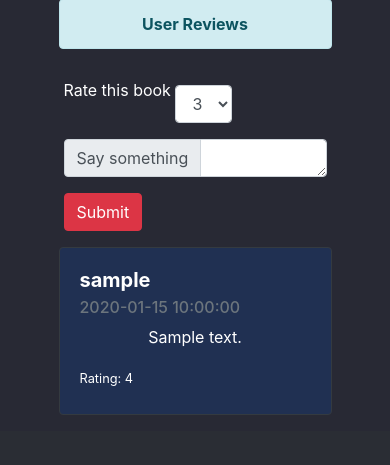
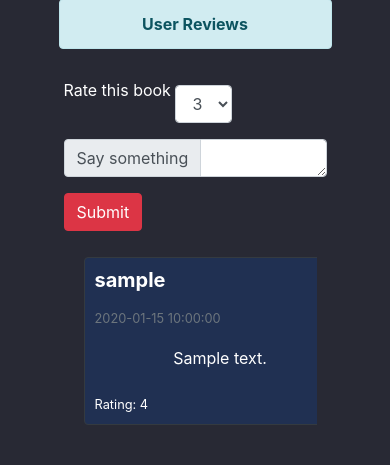
Before and after one commit to muhamedsuhail/GoodReviews, a Flask app: template templates/book.html in a window 390 px wide. Shown: the part 832-1297 px from the top of the page. Before the commit the page ends 1247 px from the top, so only its background shows below. Run offline with Flask 2, Linux system fonts and the light colour scheme; the template is opened without the code that fills it: most values are stand-ins (such as "Sample title", 1, 10 or a date in 2020); some libraries are stand-ins or nearby versions.

Commit message:
"Fixed bug-responsive design"

```diff
--- a/static/style.css
+++ b/static/style.css
@@ -19,7 +19,6 @@
   overflow: hidden;
 }
 #hd{
-  /*background-color: #1b1e26;*/
   margin:10px;
   padding:10px;
   float: left;
@@ -76,28 +75,40 @@
   display: inline-block;
   width: auto;
 }
-.dropdown-divider,.form-row
+.dropdown-divider,.form-row,.container
 {
   margin:auto;
   width: 70vw;
   align-items: center;
 }
-.flexbox-cols{
-  display: flex;
-  flex-direction:column;
-  align-items: center;
+.list-group > div
+{
+  color: white;
+  background-color: #203052;
+  margin: 10px;
+  padding: 10px;
+}
+@media (min-width: 500px)
+{
+  .list-group{
+  width:70vw;
+  height: 20vh;
 }
 
-.flexbox-cols > div{
-  width: 70vw;
+}
+@media (max-width: 500px)
+{
+  .list-group >div{
+  width:70vw;
   height: 20vh;
-  margin:auto;
-  color: white;
 }
-#comment{
-  width:  70vw;
-  height: 20vh ;
-  background-color: #203052;
+@media (max-height: 600px)
+{
+  .list-group >div{
+  width:70vw;
+  height: 30vh;
+}
+
 }
 .container{
   display: flex;
--- a/templates/book.html
+++ b/templates/book.html
@@ -58,20 +58,19 @@
             </div>
         </div>
     </form>
-    <div class="category">
-			<div class="flexbox-cols">
+    <div class="container" style="align-items: center;justify-content: center;align-content: center;">
+			<div class="list-group">
 	{%if reviews%}
 	{%for review in reviews%}
-					<div id="comment"class="card border-dark mb-3" >
-						<div class="card-body">
-							<h5 class="card-title" style="font-weight: bold;">{{review.username}}</h5>
-							<h6 class="card-subtitle mb-2 text-muted">{{review.time}}</h6>
-							<p  style="text-align:center" class="card-text">{{review.review}}</p>
-							<small class="card-text">Rating: {{review.rating}}</small>
-						</div>
-				</div>
+				<div class="list-group-item d-flex justify-content-between  card border-dark mb-3">
+			      <h5 style="font-weight: bold;">{{review.username}}</h5>
+			      <small class="mb-2 text-muted">{{review.time}}</small>
+			      <p style="text-align: center;">{{review.review}}</p>
+			      <small>Rating: {{review.rating}}</small>
+
+			    </div><br>
 	{%endfor%}
 	{%endif%}
 	</div>
-		</div>
+	</div>
 {%endblock%}
--- a/templates/index.html
+++ b/templates/index.html
@@ -19,6 +19,7 @@
 		<form action="{{url_for('search')}}" method="post">
 			<div style="text-align:center;padding: 10px">
 				<input type="text" name="search" placeholder="Search..">
+				<br>
 				<small>Search book by ISBN,Author,Title</small>
 			</div>
 			<div style="text-align:center;padding: 10px">
--- a/templates/register.html
+++ b/templates/register.html
@@ -29,7 +29,4 @@
 		</div>
 	</form>
 </div>
-	<!-- <div class="form-group">
-		    <a href="{{ url_for('login')}}" class="btn btn-primary">Register</a>
-	</div> -->
 {% endblock %}
```
